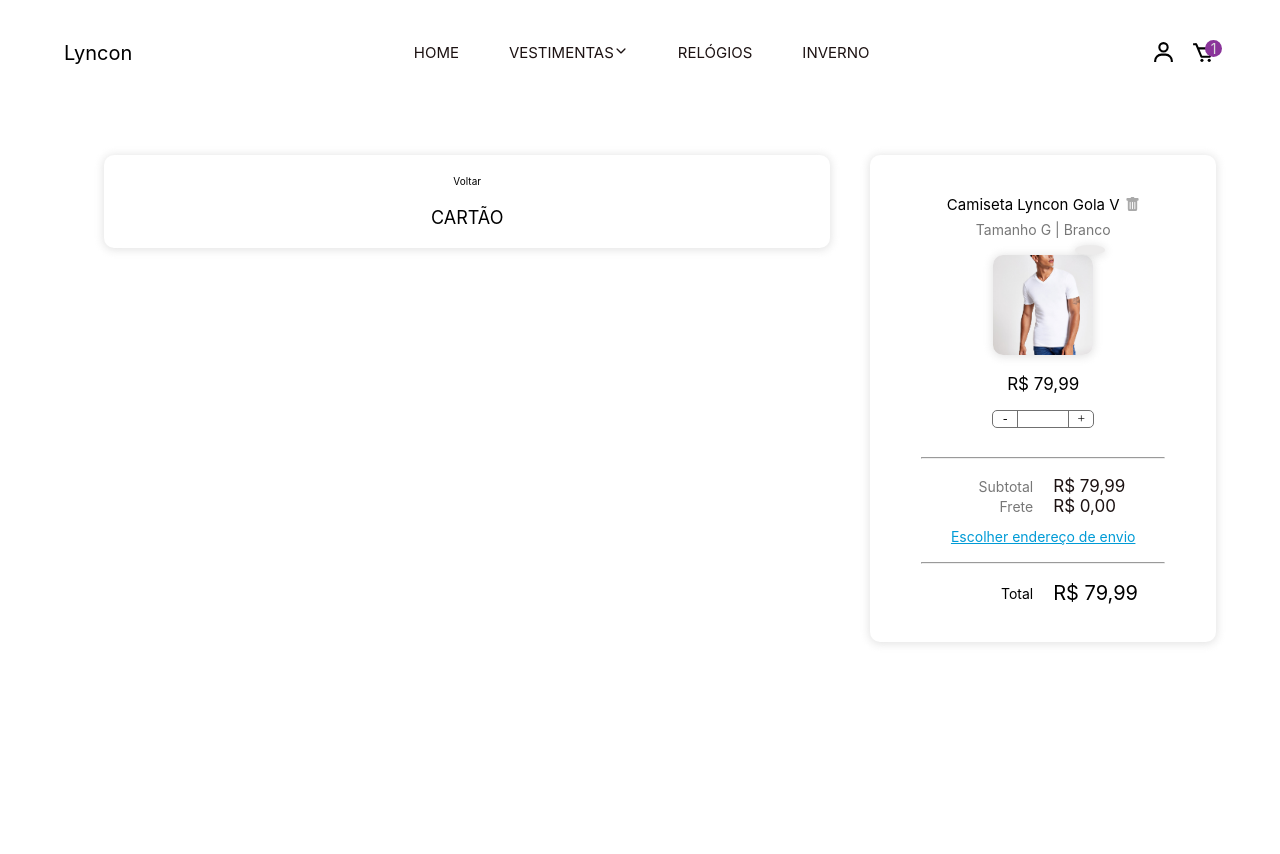
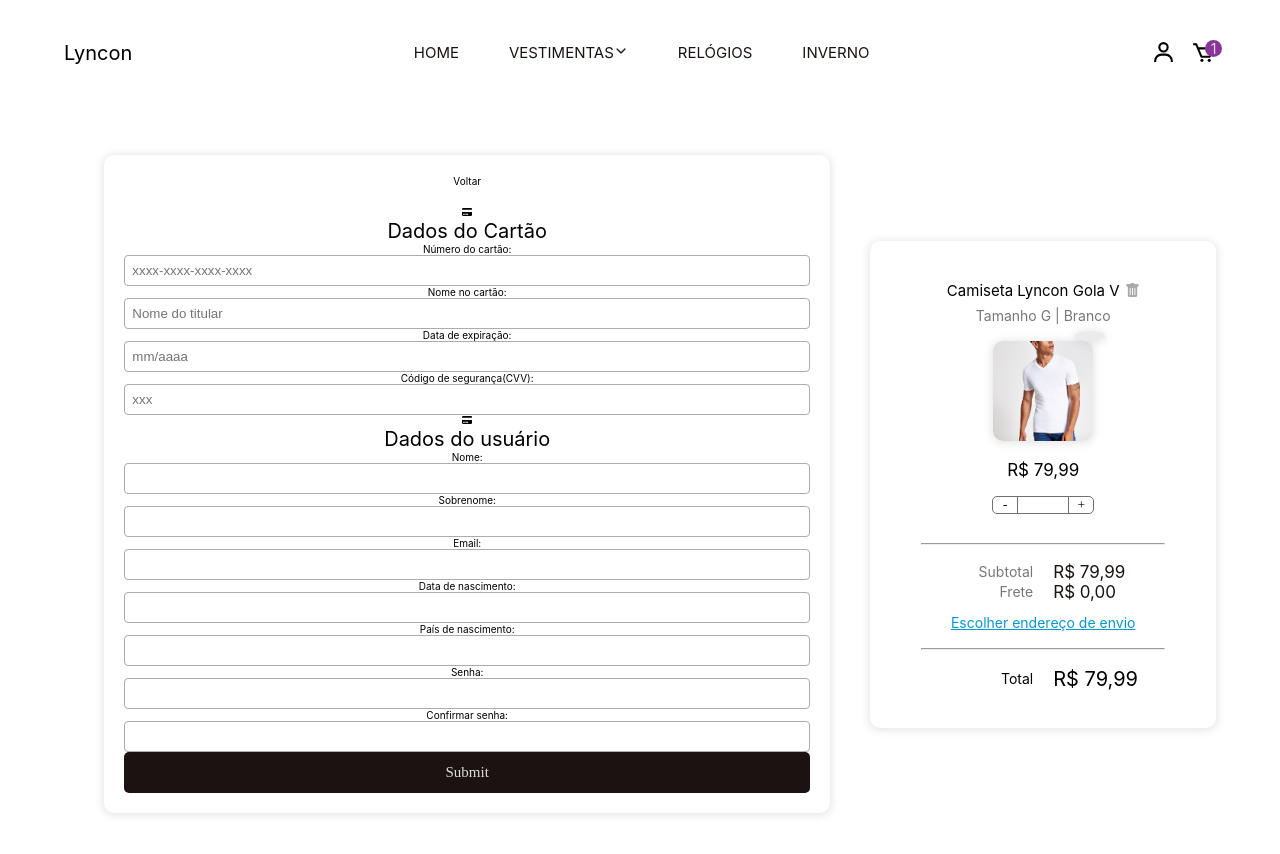
Before and after one commit to carlosr-lotus/Lyncon, a Next.js app: page /carrinho in a window 1280 px wide. Both pictures are taken after a click on the element "Crédito/Débito". Shown: the top 854 px of the page. Before the commit the page ends 800 px from the top, so only its background shows below. Built offline with nearby package versions, Linux system fonts and the light colour scheme; data requests are answered from the project's data file.

Commit message:
ADD - component structure

```diff
--- a/src/components/CreditCardBox.tsx
+++ b/src/components/CreditCardBox.tsx
@@ -1,7 +1,147 @@
+// Packages
+import { useForm } from "react-hook-form";
+
+// Components
+import Button from "./material/Button";
+
+// Icons
+import { FaCreditCard } from "react-icons/fa";
+import InputField from "./material/InputField";
+
+import styles from '../styles/components/CreditCardBox.module.css';
+
+type CardDataT = {
+    cardNumber: string,
+    cardName: string,
+    cardExpireDate: string,
+    securityCode: number
+}
+
 export default function CreditCardBox(): JSX.Element {
+
+    const {
+        register,
+        handleSubmit,
+        formState: { errors }
+    } = useForm<CardDataT>();
+
+
+    function finishPurchase(data: CardDataT): void {
+        console.log(data);
+    };
+
     return (
-        <>
-            <p>CARTÃO</p>
-        </>
+        <form onSubmit={handleSubmit(finishPurchase)}>
+            <div>
+                <div>
+                    <FaCreditCard />
+                    <h1>Dados do Cartão</h1>
+                </div>
+
+                <div>
+                    <label htmlFor="cardNumber">Número do cartão:</label>
+                    <InputField
+                        name="cardNumber"
+                        type="text"
+                        placeholder="xxxx-xxxx-xxxx-xxxx"
+                        register={register}
+                    />
+
+                    <label htmlFor="cardName">Nome no cartão:</label>
+                    <InputField
+                        name="cardName"
+                        type="text"
+                        placeholder="Nome do titular"
+                        register={register}
+                    />
+
+                    <label htmlFor="cardExpireDate">Data de expiração:</label>
+                    <InputField
+                        name="cardExpireDate"
+                        type="text"
+                        placeholder="mm/aaaa"
+                        register={register}
+                    />
+
+                    <label htmlFor="securityCode">Código de segurança&#40;CVV&#41;:</label>
+                    <InputField
+                        name="securityCode"
+                        type="text"
+                        placeholder="xxx"
+                        register={register}
+                    />
+                </div>
+            </div>
+
+            <div>
+                <div>
+                    <FaCreditCard />
+                    <h1>Dados do usuário</h1>
+                </div>
+
+                <div>
+                    <label htmlFor="firstName">Nome:</label>
+                    <InputField
+                        name="firstName"
+                        type="text"
+                        placeholder=""
+                        register={register}
+                    />
+
+                    <label htmlFor="lastName">Sobrenome:</label>
+                    <InputField
+                        name="lastName"
+                        type="text"
+                        placeholder=""
+                        register={register}
+                    />
+
+                    <label htmlFor="email">Email:</label>
+                    <InputField
+                        name="email"
+                        type="text"
+                        placeholder=""
+                        register={register}
+                    />
+
+                    <label htmlFor="birthday">Data de nascimento:</label>
+                    <InputField
+                        name="birthday"
+                        type="text"
+                        placeholder=""
+                        register={register}
+                    />
+
+                    <label htmlFor="country">País de nascimento:</label>
+                    <InputField
+                        name="country"
+                        type="text"
+                        placeholder=""
+                        register={register}
+                    />
+
+                    <label htmlFor="password">Senha:</label>
+                    <InputField
+                        name="password"
+                        type="password"
+                        placeholder=""
+                        register={register}
+                    />
+
+                    <label htmlFor="confirmPassword">Confirmar senha:</label>
+                    <InputField
+                        name="confirmPassword"
+                        type="password"
+                        placeholder=""
+                        register={register}
+                    />
+                </div>
+            </div>
+
+            <Button
+                name="Submit"
+                type="submit"
+            />
+        </form>
     )
 }
```
Also changed, not shown: src/styles/components/CreditCardBox.module.css (added).
